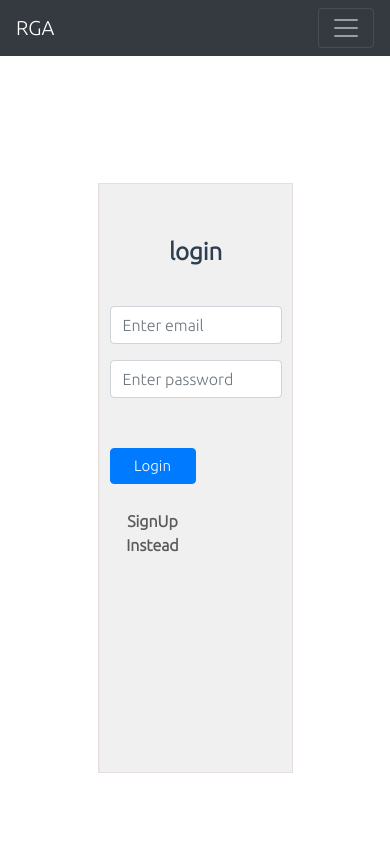
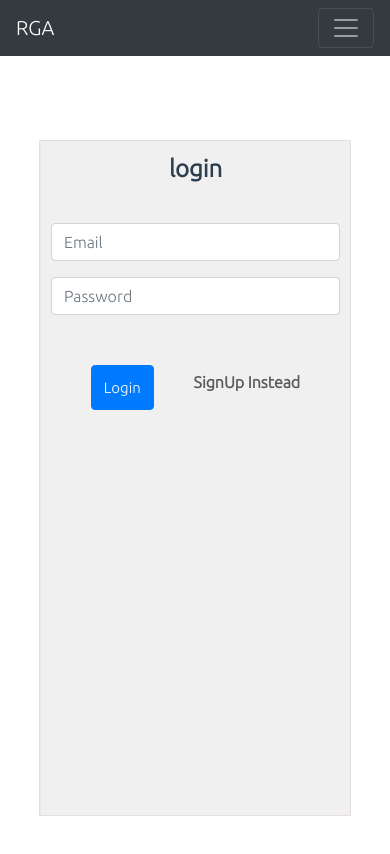
Before and after one commit to balan2307/BE-Project-frontend, a Vue app: page /auth in a window 390 px wide. Shown: the top 854 px of the page. Built offline with nearby package versions, Linux system fonts and the light colour scheme; no server answers.

Commit message:
added env

```diff
--- a/package.json
+++ b/package.json
@@ -17,6 +17,7 @@
     "firebase": "^9.18.0",
     "nodemon": "^2.0.20",
     "vue": "^2.6.14",
+    "vue-loading-overlay": "^6.0.3",
     "vue-router": "^3.6.5",
     "vuelidate": "^0.7.7",
     "vuex": "^3.6.2"
--- a/src/components/Auth/Userauth.vue
+++ b/src/components/Auth/Userauth.vue
@@ -8,23 +8,75 @@
 
       <b-form @submit="onSubmit" @reset="onReset" v-if="show" id="authform">
         <b-form-group class="form-input" id="input-group-1" label-for="input-1">
-          <b-form-input
+          <!-- <b-form-input
             id="input-1"
             v-model="form.email"
             type="email"
             placeholder="Enter email"
             required
-          ></b-form-input>
+          ></b-form-input> -->
+          <InputField
+          v-model="user.email"
+          :class="{ invalid: $v.user.email.$error }"
+          @blur="$v.user.email.$touch()"
+          type="email"
+          placeholder="Email"
+        ></InputField>
+        <p class="feedback" v-if="!$v.user.email.email">
+          Please provide a valid email address
+        </p>
+        <p
+          class="feedback"
+          v-if="!$v.user.email.required && $v.user.email.$anyError"
+        >
+          Email cannot be empty
+        </p>
         </b-form-group>
 
         <b-form-group class="form-input" id="input-group-2" label-for="input-2">
-          <b-form-input
-            type="password"
-            id="input-2"
-            v-model="form.password"
-            placeholder="Enter password"
-            required
-          ></b-form-input>
+
+
+          <InputField
+        type="password"
+        v-model="user.password"
+        placeholder="Password"
+        :class="{ invalid: $v.user.password.$error }"
+        @blur="$v.user.password.$touch()"
+        @visited="setVisited"
+      ></InputField>
+
+      <p
+          class="feedback"
+          v-if="!$v.user.password.minLength && $v.user.password.$error"
+        >
+          Password should be atleast
+          {{ $v.user.password.$params.minLength.min }} characters
+        </p>
+        <p
+          class="feedback"
+          v-if="!$v.user.password.containsUppercase && $v.user.password.$error"
+        >
+          Password should contain atleast 1 Uppercase character
+        </p>
+        <p
+          class="feedback"
+          v-if="!$v.user.password.containsLowercase && $v.user.password.$error"
+        >
+          Password should contain atleast 1 Lowercase character
+        </p>
+        <p
+          class="feedback"
+          v-if="!$v.user.password.containsNumber && $v.user.password.$error"
+        >
+          Password should contain atleast 1 digit
+        </p>
+        <p
+          class="feedback"
+          v-if="!$v.user.password.containsSpecial && $v.user.password.$error"
+        >
+          Password should contain atleast 1 special character
+        </p>
+
         </b-form-group>
 
         <div id="submit-section">
@@ -48,16 +100,18 @@ import {
   signInWithEmailAndPassword,
   createUserWithEmailAndPassword,
 } from "firebase/auth";
+import InputField from '@/components/Utils/Forms/Input.vue'
+import { required, email,minLength } from "vuelidate/lib/validators";
 import { mapGetters } from "vuex";
 import { mapState } from "vuex";
 import { eventBus } from "@/main";
 
 export default {
   name: "AuthPage",
-
+  components:{InputField},
   data() {
     return {
-      form: {
+      user: {
         email: "",
         password: "",
       },
@@ -65,6 +119,31 @@ export default {
       show: true,
       // authtype: 'login'
     };
+  },
+  validations: {
+    user: {
+      email: {
+        required,
+        email,
+      },
+      password: {
+        required,
+        minLength: minLength(6),
+        containsUppercase: function (value) {
+          return /[A-Z]/.test(value);
+        },
+        containsLowercase: function (value) {
+          return /[a-z]/.test(value);
+        },
+        containsNumber: function (value) {
+          return /[0-9]/.test(value);
+        },
+        containsSpecial: function (value) {
+          return /[#?!@$%^&*-]/.test(value);
+        },
+
+      },
+    },
   },
   computed: {
     ...mapGetters(["getAuthtype"]),
@@ -86,18 +165,11 @@ export default {
     });
     console.log("check store", this.getAuthtype);
     this.mode = this.getAuthtype;
-    // if(this.$route.path=='/login')
-    // {
-    //   this.mode='login'
-
-    // }
-    // else if(this.$route.path=='/register')
-    // {
-    //   this.mode='register'
-
-    // }
   },
   methods: {
+    setVisited() {
+      this.touched = true;
+    },
     changeAuth() {
       if (this.mode == "login") {
         this.mode = "signup";
@@ -112,11 +184,11 @@ export default {
       console.log("form", JSON.stringify(this.form));
       //  await LoginUser(this.form.email,this.form.password)
 
-      if (this.mode == "login")
+      if (this.mode == "login" && !this.$v.user.$invalid)
         signInWithEmailAndPassword(
           getAuth(),
-          this.form.email,
-          this.form.password
+          this.user.email,
+          this.user.password
         )
           .then((data) => {
             console.log("login successfully", data);
@@ -131,11 +203,11 @@ export default {
             eventBus.$emit("alert",errormessage);
             console.log("error ", err,err.code);
           });
-      else
+      else if(this.mode == "signup" && !this.$v.user.$invalid)
         createUserWithEmailAndPassword(
           getAuth(),
-          this.form.email,
-          this.form.password
+          this.user.email,
+          this.user.password
         )
           .then((data) => {
             console.log("register successfully", data);
@@ -210,7 +282,7 @@ label {
   border-left: 1px solid #e9e9e9;
   padding: 10px;
   width: 50%;
-  padding-top: 50px;
+  padding-top: 10px;
   background-color: #f0f0f0;
 }
 
@@ -270,12 +342,34 @@ label {
     background-position: center;
 }
 
+.feedback
+{
+  color: red;
+  text-align: left;
+  margin: 0;
+    font-size: 0.8em;
+    font-weight: bold;
 
+}
+
+.form-input{
+  display: block;
+}
 @media (min-width: 1065px) {
 
   #login {
   width: 50%;
-  height: 70%;
+  height: 80%;
+
+}
+
+}
+
+@media (max-width: 1065px) {
+
+#login {
+
+height: 80%;
 
 }
 
@@ -287,7 +381,7 @@ label {
 
 #login {
 width: 80%;
-height: 70%;
+height: 80%;
 
 }
 
@@ -301,7 +395,8 @@ height: 70%;
 }
 
 #login {
-width: 50%;
+width: 80%;
+height: 80%;
 
 }
 
@@ -316,19 +411,19 @@ width: 100%;
 @media (max-width: 480px) {
 
 
-#submit-section{
+/* #submit-section{
 
   flex-direction: column;
   gap: 20px;
 
 
-}
+} */
 
-#submit-btn,#alter-auth
+/* #submit-btn,#alter-auth
 {
   width: 50%;
 
-}
+} */
 
 }
 </style>
--- a/src/init.js
+++ b/src/init.js
@@ -3,5 +3,8 @@ import Vue from 'vue'
 import 'bootstrap/dist/css/bootstrap.css'
 import 'bootstrap-vue/dist/bootstrap-vue.css'
 import { BootstrapVue } from 'bootstrap-vue'
+// import VueLoading from 'vue-loading-overlay';
+
 
 Vue.use(BootstrapVue)
+// Vue.use(VueLoading);
--- a/src/main.js
+++ b/src/main.js
@@ -2,12 +2,18 @@ import './init'
 import Vue from 'vue'
 import App from './App.vue'
 import router from './router'
+import Vuelidate from 'vuelidate'
 import store from '@/store'
+
+
+// import VueLoading from 'vue-loading-overlay';
+// import 'vue-loading-overlay/dist/vue-loading.css';
 
 export const eventBus=new Vue();
 
 Vue.config.productionTip = false
 
+Vue.use(Vuelidate)
 // Import the functions you need from the SDKs you need
 // import { initializeApp } from "firebase/app";
 import firebase from 'firebase/compat/app'
@@ -16,13 +22,14 @@ import firebase from 'firebase/compat/app'
 // https://firebase.google.com/docs/web/setup#available-libraries
 
 // Your web app's Firebase configuration
+
 const firebaseConfig = {
-  apiKey: "AIzaSyCir46VWSyRYXgIKkAtHE05IukR9N4xjLg",
-  authDomain: "railhelp-c4ed1.firebaseapp.com",
-  projectId: "railhelp-c4ed1",
-  storageBucket: "railhelp-c4ed1.appspot.com",
-  messagingSenderId: "523838824682",
-  appId: "1:523838824682:web:0f43f3728518abdd557793"
+  apiKey: process.env.VUE_APP_API_KEY,
+  authDomain: process.env.VUE_APP_AUTH_DOMAIN,
+  projectId: process.env.VUE_APP_PROJECT_ID,
+  storageBucket: process.env.VUE_APP_STORAGE_BUCKET,
+  messagingSenderId: process.env.VUE_APP_MESSG_SENDER_ID,
+  appId: process.env.VUE_APP_APP_ID
 };
 
 // Initialize Firebase
@@ -33,12 +40,14 @@ let app;
 firebase.auth().onAuthStateChanged(user => {
   console.log("user", user);
   if (!app) {
+    // VueLoading.show();
     app = new Vue({
       router,
       store,
       render: h => h(App)
     }).$mount("#app");
   }
+  // VueLoading.hide();
 });
 
 // new Vue({
```
Also changed, not shown: 2 other files (tests, documents, lock files or other folders).
